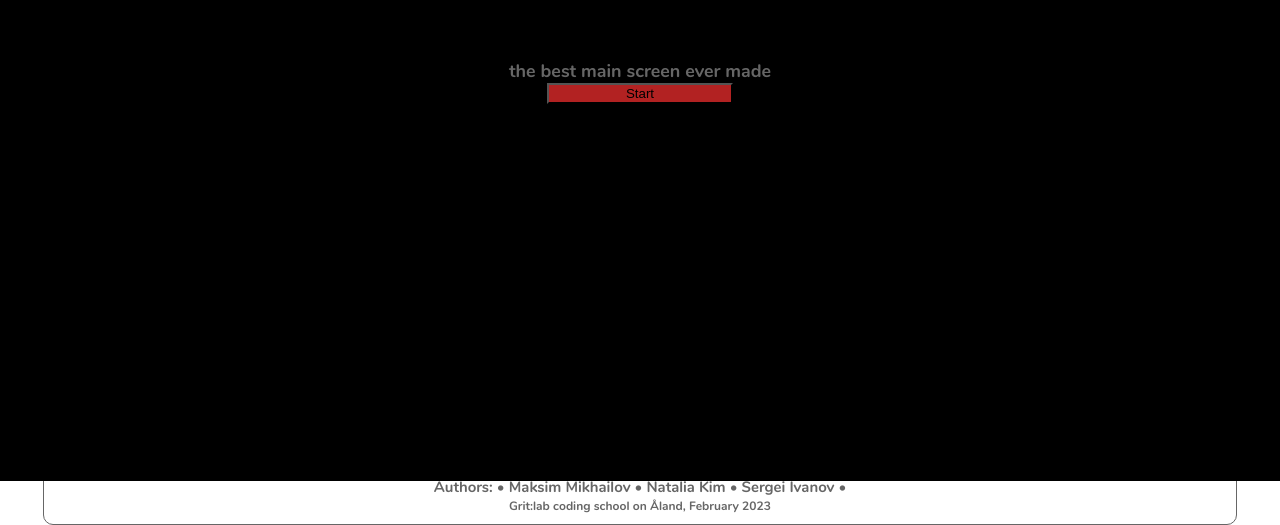
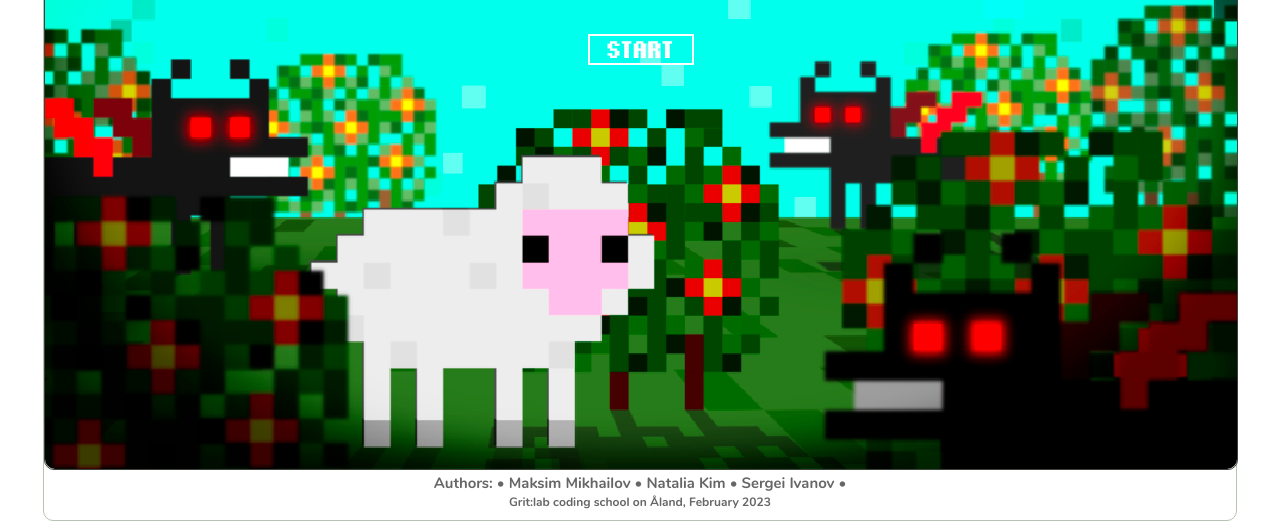
Before and after one commit to merpw/make-your-game, a website built with webpack: page out/index.html in a window 1280 px wide. Shown: the part 319-844 px from the top of the page. Built offline with nearby package versions, Linux system fonts and the light colour scheme.

Commit message:
add start screen design, pause buttons design

```diff
--- a/src/game.ts
+++ b/src/game.ts
@@ -31,6 +31,7 @@ export let currentBoard: Board | null
 export function startGameFirstTime() {
   // remove the start screen
   document.getElementById("kill-me-once")?.remove()
+  document.getElementById("board")?.classList.remove("game-field")
   setLevel(level1)
 }
 
--- a/src/uiManager.ts
+++ b/src/uiManager.ts
@@ -81,14 +81,14 @@ export type UIButton = {
 /** pause uiManager includes restart, continue, resume buttons*/
 export const pauseUIManager = new UIManager([
   {
-    name: "Restart",
+    name: "RESTART",
     onClick: () => {
       console.log("restart")
       restartLevel()
     },
   },
   {
-    name: "Continue",
+    name: "CONTINUE",
     onClick: () => {
       console.log("continue")
       if (!currentBoard) return
```
Also changed, not shown: out/dist/css/global.css, out/index.html.
